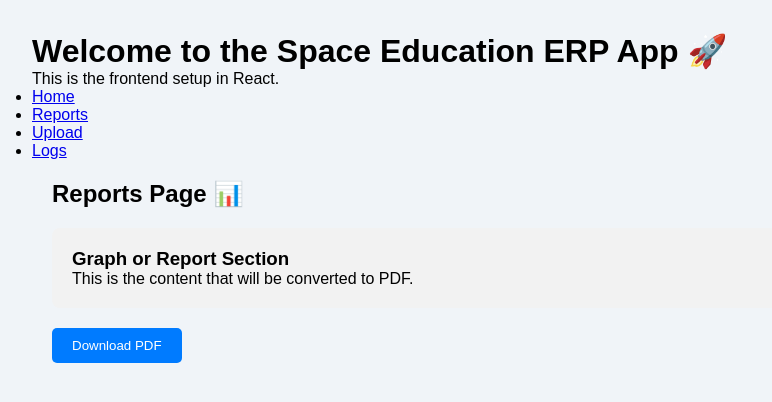
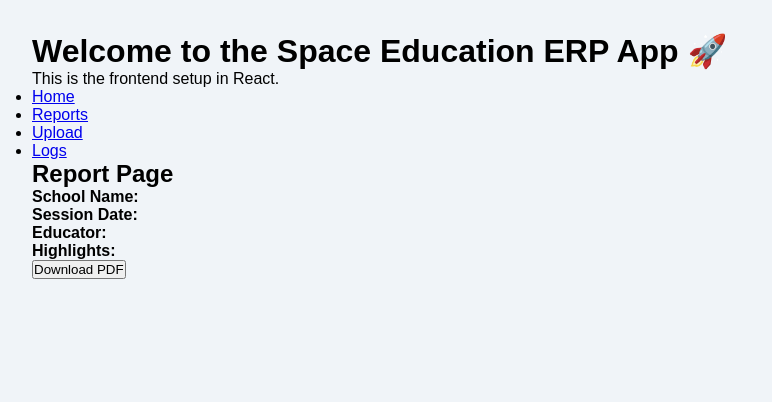
Before and after one commit to th3ankit/space-erp-frontend, a React (Create React App) app: page /reports in a window 1280 px wide. Shown: the top 402 px of the page, without its empty margins (0-772 px from the left). Built offline with nearby package versions, Linux system fonts and the light colour scheme.

Commit message:
Update ReportsPage.js

```diff
--- a/src/pages/ReportsPage.js
+++ b/src/pages/ReportsPage.js
@@ -2,52 +2,39 @@ import React, { useRef } from "react";
 import jsPDF from "jspdf";
 import html2canvas from "html2canvas";
 
-function ReportsPage() {
+function ReportsPage({ reportData }) {
   const reportRef = useRef();
 
   const handleDownloadPDF = () => {
     const input = reportRef.current;
+    const schoolName = reportData?.schoolName || "Unknown_School";
+    const safeSchoolName = schoolName.replace(/\s+/g, "_"); // remove spaces
+    const fileName = `Report_${safeSchoolName}.pdf`;
+
     html2canvas(input).then((canvas) => {
       const imgData = canvas.toDataURL("image/png");
-      const pdf = new jsPDF("p", "mm", "a4");
-      const pageWidth = pdf.internal.pageSize.getWidth();
-      const pageHeight = pdf.internal.pageSize.getHeight();
+      const pdf = new jsPDF();
       const imgProps = pdf.getImageProperties(imgData);
-      const imgHeight = (imgProps.height * pageWidth) / imgProps.width;
-      pdf.addImage(imgData, "PNG", 0, 0, pageWidth, imgHeight);
-      pdf.save("report.pdf");
+      const pdfWidth = pdf.internal.pageSize.getWidth();
+      const pdfHeight = (imgProps.height * pdfWidth) / imgProps.width;
+      pdf.addImage(imgData, "PNG", 0, 0, pdfWidth, pdfHeight);
+      pdf.save(fileName);
     });
   };
 
   return (
-    <div style={{ padding: "20px" }}>
-      <h2>Reports Page 📊</h2>
-
-      <div
-        ref={reportRef}
-        style={{
-          background: "#f2f2f2",
-          padding: "20px",
-          marginTop: "20px",
-          borderRadius: "8px",
-        }}
-      >
-        <h3>Graph or Report Section</h3>
-        <p>This is the content that will be converted to PDF.</p>
-        {/* You can add chart or log data here */}
+    <div className="p-4">
+      <h2 className="text-xl font-bold mb-4">Report Page</h2>
+      <div ref={reportRef} className="bg-white p-4 shadow rounded">
+        <p><strong>School Name:</strong> {reportData?.schoolName}</p>
+        <p><strong>Session Date:</strong> {reportData?.date}</p>
+        <p><strong>Educator:</strong> {reportData?.educator}</p>
+        <p><strong>Highlights:</strong> {reportData?.highlights}</p>
+        {/* Add more fields as needed */}
       </div>
-
       <button
         onClick={handleDownloadPDF}
-        style={{
-          marginTop: "20px",
-          padding: "10px 20px",
-          backgroundColor: "#007bff",
-          color: "white",
-          border: "none",
-          borderRadius: "5px",
-          cursor: "pointer",
-        }}
+        className="mt-4 px-4 py-2 bg-blue-600 text-white rounded"
       >
         Download PDF
       </button>
```
